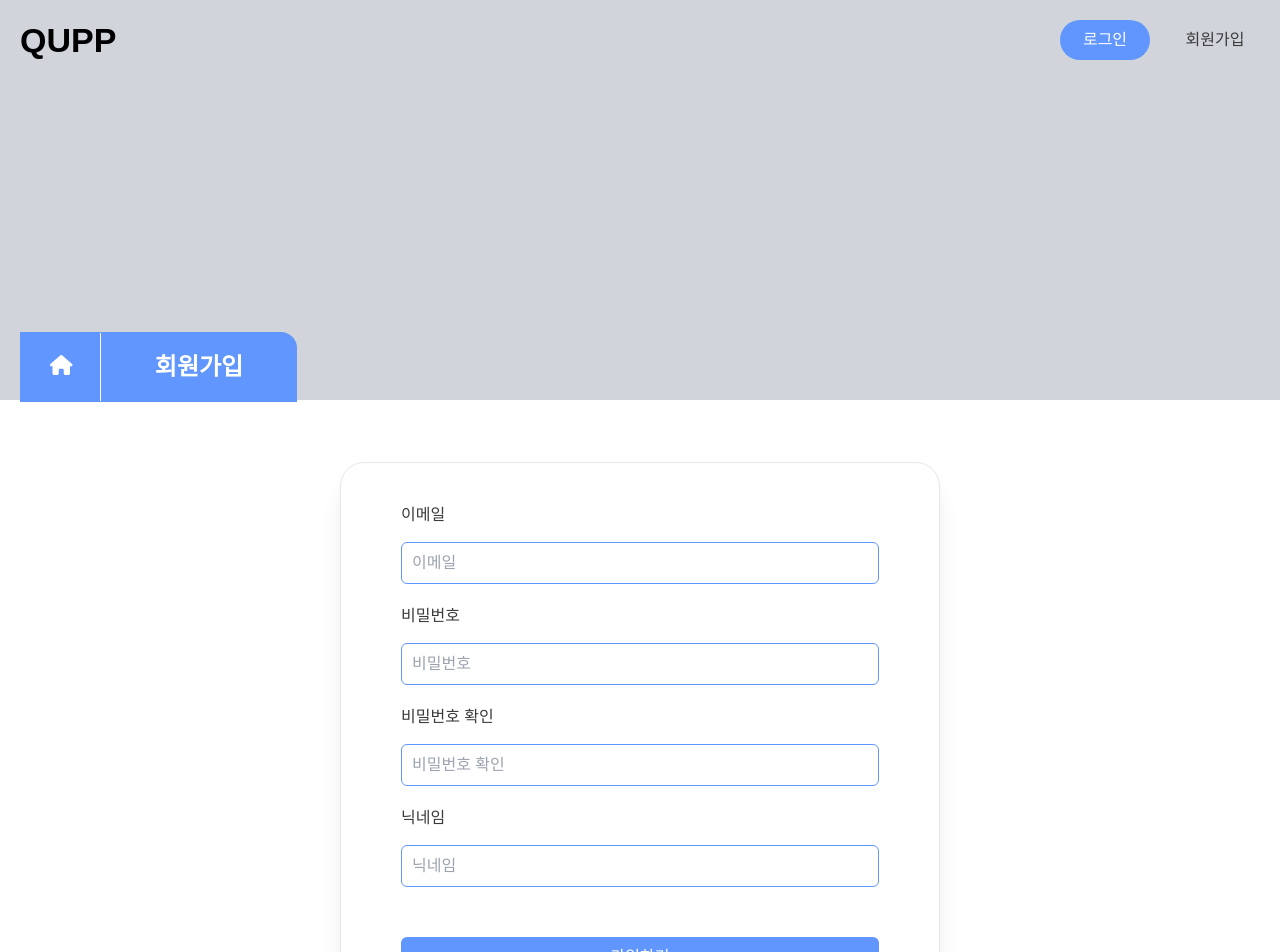
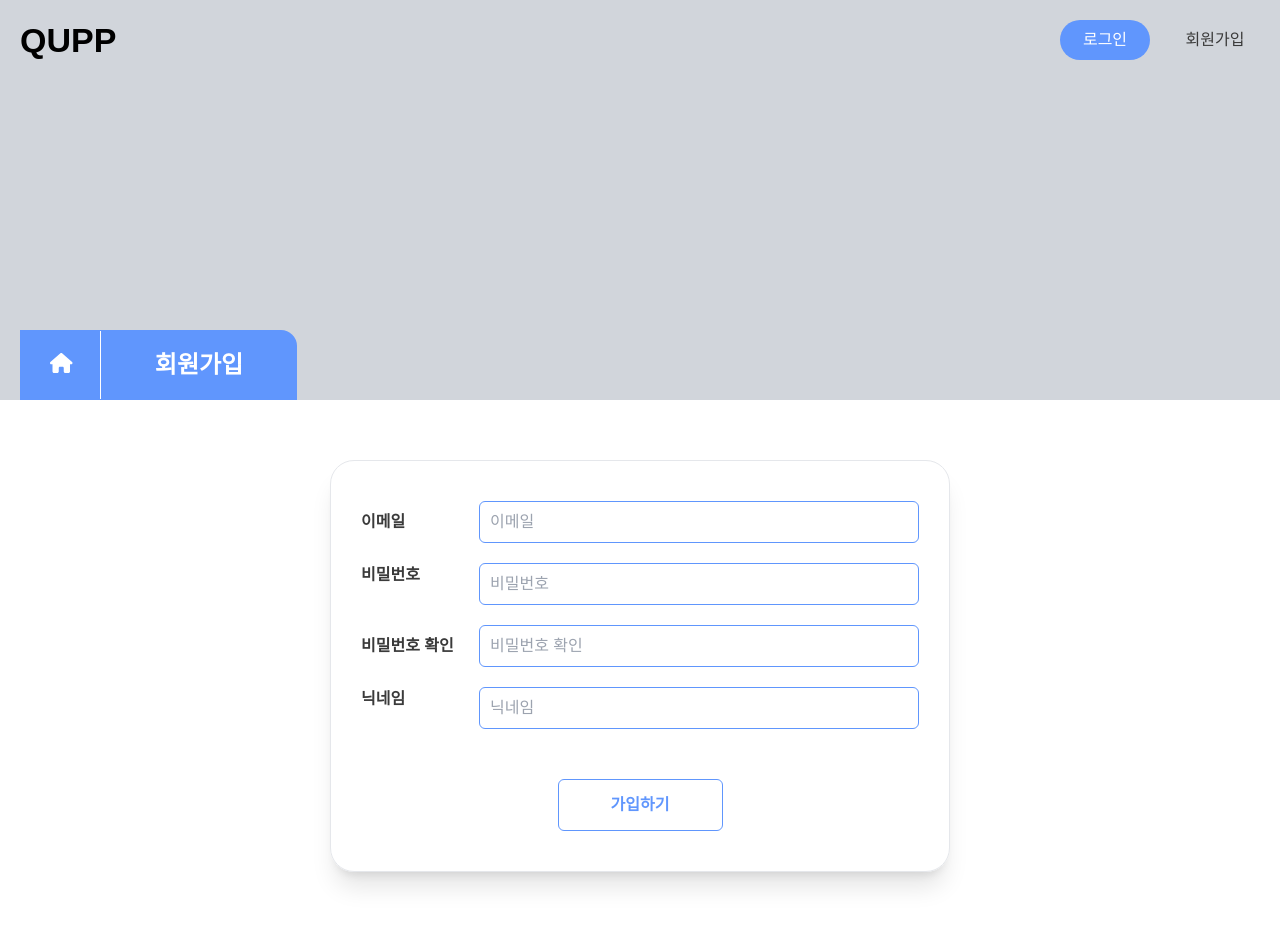
Before and after one commit to crewd/qupp-front, a Next.js app: page /signup in a window 1280 px wide. Shown: the top 952 px of the page. After the commit the page ends 912 px from the top, so only its background shows below. Built offline with nearby package versions, Linux system fonts and the light colour scheme.

Commit message:
design: 회원가입, 로그인페이지 레이아웃 변경

```diff
--- a/components/common/bgTitle.tsx
+++ b/components/common/bgTitle.tsx
@@ -6,7 +6,7 @@ const BgTitle = ({ children }: { children: React.ReactNode }) => {
   return (
     <div>
       <div className="absolute top-0 left-0 right-0 w-full h-[400px] bg-gray-300 -z-10" />
-      <div className="mt-[252px]">
+      <div className="mt-[250px]">
         <div className="mb-[60px] bg-primary w-[277px] h-[70px] leading-[68px] flex items-center pr-[20px] justify-between rounded-tr-2xl">
           <Link href="/">
             <a className=" w-[80px] h-[70px]">
--- a/pages/login/index.tsx
+++ b/pages/login/index.tsx
@@ -9,33 +9,38 @@ const LoginPage = () => {
         <meta name="description" content="로그인" />
       </Head>
       <BgTitle>로그인</BgTitle>
-      <div className="sm:w-[480px] w-full sm:px-[30px] sm:py-[40px] m-auto flex justify-center flex-col sm:border sm:shadow-xl sm:rounded-3xl">
-        <div className="w-full flex flex-col gap-[20px]">
-          <div className="w-full text-gray-1">
-            <p className="mb-[15px]">이메일</p>
+      <div className="sm:w-[620px] w-full sm:px-[30px] sm:py-[40px] m-auto flex justify-center flex-col sm:border sm:shadow-xl sm:rounded-3xl">
+        <div className="w-full flex flex-col gap-[20px] items-center">
+          <div className="flex justify-between w-full text-gray-1">
+            <p className="leading-[42px] font-bold">이메일</p>
             <input
-              className="outline-none border w-full border-primary rounded-md px-[10px] py-[8px]"
+              className="outline-none border w-[480px] border-primary rounded-md px-[10px] py-[8px]"
               type="email"
               placeholder="이메일"
             />
           </div>
-          <div className="w-full text-gray-1">
-            <p className="mb-[15px]">비밀번호</p>
+          <div className="flex justify-between w-full text-gray-1">
+            <p className="leading-[42px] font-bold">비밀번호</p>
             <input
-              className="outline-none border w-full border-primary rounded-md px-[10px] py-[8px]"
+              className="outline-none border w-[480px] border-primary rounded-md px-[10px] py-[8px]"
               type="password"
               placeholder="비밀번호"
             />
           </div>
-          <div className="mt-[30px] flex flex-col gap-[20px]">
-            <button className="w-full h-[40px] outline-none text-white  bg-primary rounded-md">
+          <div className="mt-[30px] flex gap-[20px] m-auto w-[355px]">
+            <button className="w-full h-[52px] outline-none font-bold text-white  bg-primary rounded-xl">
               로그인
             </button>
-            <button className="w-full h-[40px] outline-none text-primary border border-primary bg-white rounded-md">
+            <button className="w-full h-[52px] outline-none font-bold text-primary border border-primary bg-white rounded-xl">
               회원가입
             </button>
           </div>
         </div>
+      </div>
+      <div className="flex justify-center gap-[10px] pt-[20px] text-gray-4">
+        <p>아이디찾기</p>
+        <p>|</p>
+        <p>비밀번호 찾기</p>
       </div>
     </div>
   );
--- a/pages/signup/index.tsx
+++ b/pages/signup/index.tsx
@@ -9,46 +9,43 @@ const SignUpPage = () => {
         <meta name="description" content="회원가입" />
       </Head>
       <BgTitle>회원가입</BgTitle>
-      <div className="sm:w-[600px] w-full sm:px-[60px] sm:py-[40px] m-auto flex justify-center flex-col sm:border sm:shadow-xl sm:rounded-3xl">
+      <div className="sm:w-[620px] w-full sm:px-[30px] sm:py-[40px] m-auto flex justify-center flex-col sm:border sm:shadow-xl sm:rounded-3xl">
         <div className="w-full flex flex-col gap-[20px]">
-          <div className="w-full text-gray-1">
-            <p className="mb-[15px]">이메일</p>
+          <div className="flex justify-between w-full text-gray-1">
+            <p className="leading-[42px] font-bold">이메일</p>
             <input
-              className="outline-none border w-full border-primary rounded-md px-[10px] py-[8px]"
+              className="outline-none border w-[440px] border-primary rounded-md px-[10px] py-[8px]"
               type="email"
               placeholder="이메일"
             />
           </div>
-          <div className="w-full text-gray-1">
-            <p className="mb-[15px]">비밀번호</p>
+          <div className="flex justify-between w-full text-gray-1">
+            <p className="font-bold laeding-[42px]">비밀번호</p>
             <input
-              className="outline-none border w-full border-primary rounded-md px-[10px] py-[8px]"
+              className="outline-none border w-[440px] border-primary rounded-md px-[10px] py-[8px]"
               type="password"
               placeholder="비밀번호"
             />
           </div>
-          <div className="w-full text-gray-1">
-            <p className="mb-[15px]">비밀번호 확인</p>
+          <div className="flex justify-between w-full text-gray-1">
+            <p className="leading-[42px] font-bold">비밀번호 확인</p>
             <input
-              className="outline-none border w-full border-primary rounded-md px-[10px] py-[8px]"
+              className="outline-none border w-[440px] border-primary rounded-md px-[10px] py-[8px]"
               type="password"
               placeholder="비밀번호 확인"
             />
           </div>
-          <div className="w-full text-gray-1">
-            <p className="mb-[15px]">닉네임</p>
+          <div className="flex justify-between w-full text-gray-1">
+            <p className="font-bold laeding-[42px]">닉네임</p>
             <input
-              className="outline-none border w-full border-primary rounded-md px-[10px] py-[8px]"
+              className="outline-none border w-[440px] border-primary rounded-md px-[10px] py-[8px]"
               type="text"
               placeholder="닉네임"
             />
           </div>
-          <div className="mt-[30px] flex flex-col gap-[20px]">
-            <button className="w-full h-[40px] outline-none text-white  bg-primary rounded-md">
+          <div className="mt-[30px] flex justify-center">
+            <button className="w-[165px] h-[52px] outline-none font-bold text-primary bg-white border border-primary rounded-md">
               가입하기
-            </button>
-            <button className="w-full h-[40px] outline-none text-primary border border-primary bg-white rounded-md">
-              돌아가기
             </button>
           </div>
         </div>
```
